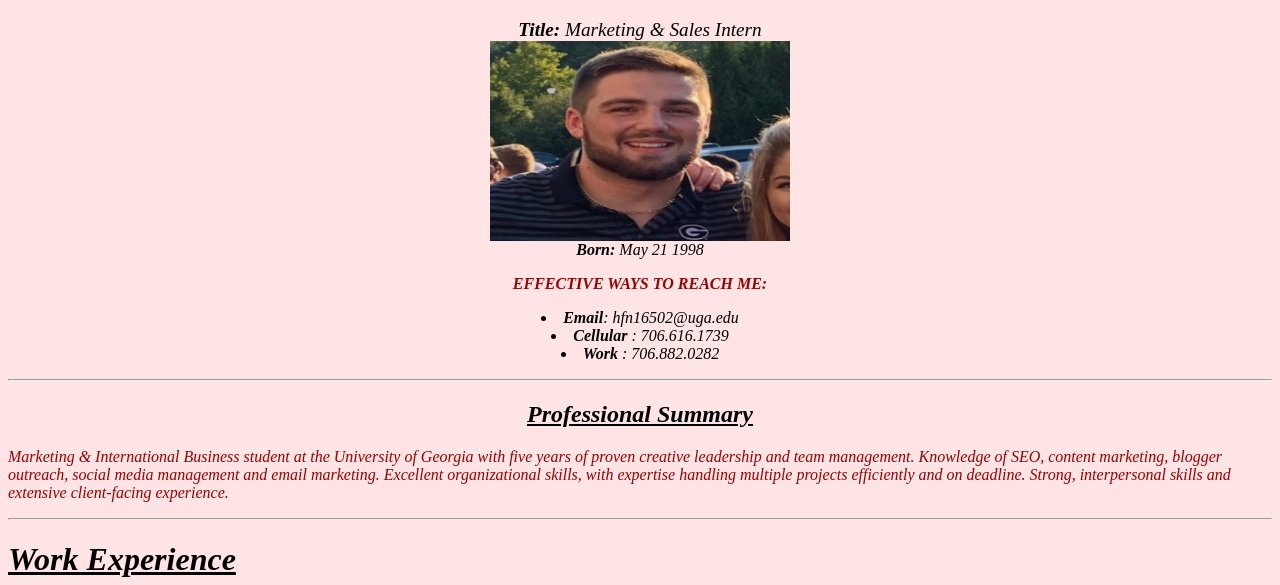
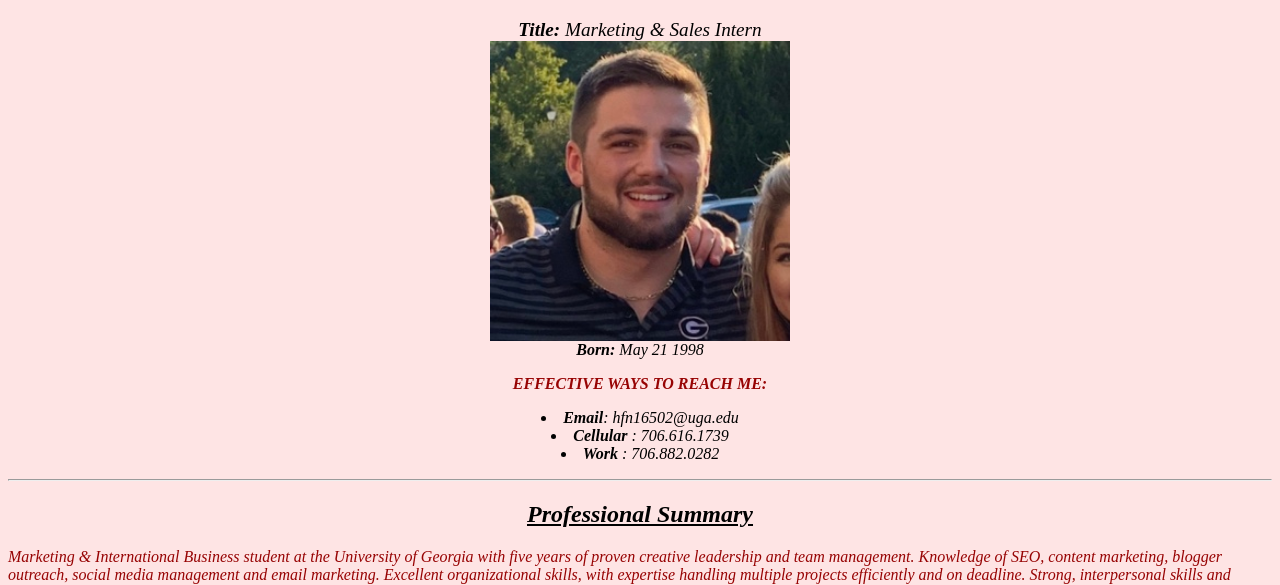
Before and after one commit to hfn16502/hfn16502.github.io, a plain HTML site: page index.html in a window 1280 px wide. Shown: the part 180-765 px from the top of the page. Drawn offline with Linux system fonts and the light colour scheme.

Commit message:
Update index.html

```diff
--- a/index.html
+++ b/index.html
@@ -26,7 +26,7 @@ p    {color: #970303;}
 </head>
 <body>
 
-  <center> <img src="fullsizeoutput_c36.jpeg" alt="Hudson" width="300" height="200"> </center>
+  <center> <img src="fullsizeoutput_c36.jpeg" alt="Hudson" width="300" height="300"> </center>
 
 
 
```
